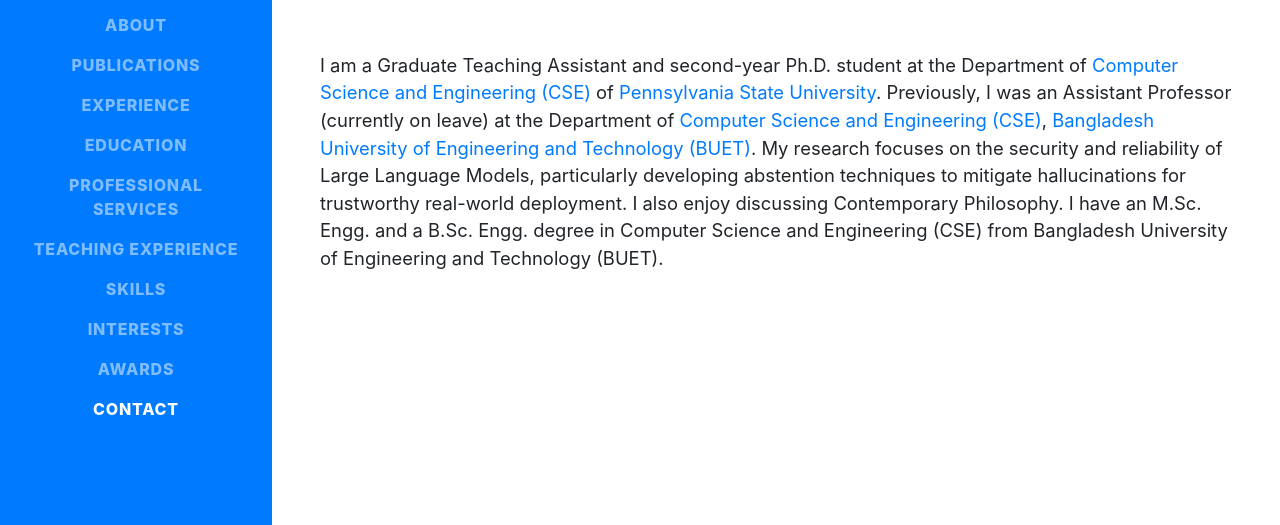
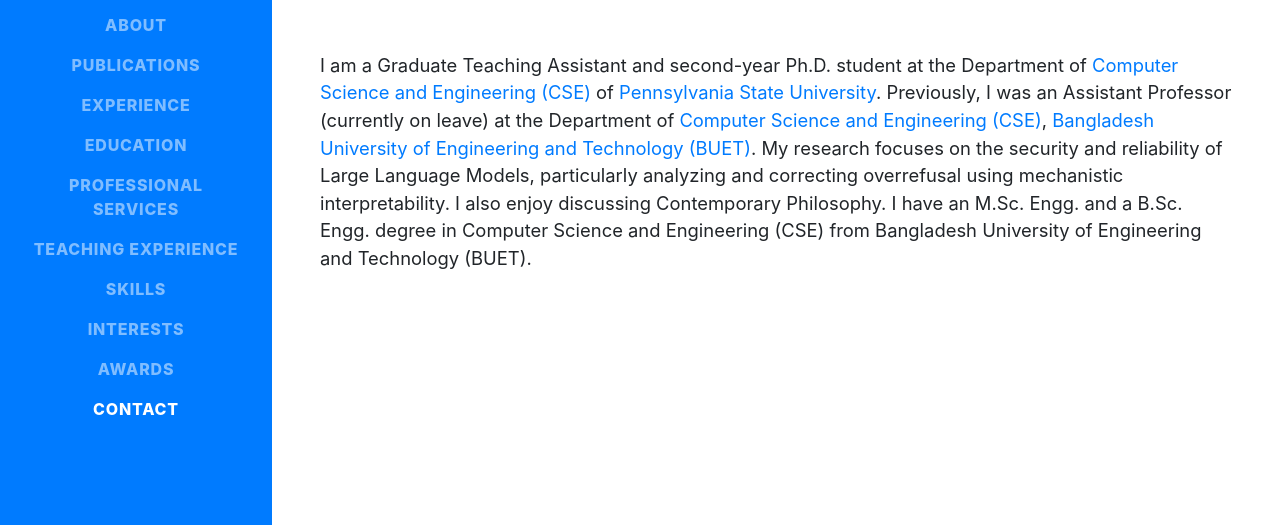
Before and after one commit to tzpranto/tzpranto.github.io, a website with bundled scripts: page index.html in a window 1280 px wide. Shown: the part 275-800 px from the top of the page. Built offline with nearby package versions, Linux system fonts and the light colour scheme; a web font is replaced by a local one.

Commit message:
Revise research focus in personal introduction
Updated the research focus description to specify analyzing and correcting overrefusal using mechanistic interpretability.

```diff
--- a/index.html
+++ b/index.html
@@ -91,7 +91,7 @@
         <div class="subheading mb-5">State College, PA, USA
         </div>
         <p class="lead mb-5">
-		I am a Graduate Teaching Assistant and second-year Ph.D. student at the Department of <a href="https://www.eecs.psu.edu/departments/EECS-Departments-Computer-Science-Engineering3.aspx"> Computer Science and Engineering (CSE)</a> of <a href="https://www.psu.edu/">Pennsylvania State University</a>. Previously, I was an Assistant Professor (currently on leave) at the Department of <a href="https://cse.buet.ac.bd">Computer Science and Engineering (CSE)</a>, <a href="https://buet.ac.bd" >Bangladesh University of Engineering and Technology (BUET)</a>. My research focuses on the security and reliability of Large Language Models, particularly developing abstention techniques to mitigate hallucinations for trustworthy real-world deployment. I also enjoy discussing Contemporary Philosophy. I have an M.Sc. Engg. and a B.Sc. Engg. degree  in Computer Science and Engineering (CSE) from Bangladesh University of Engineering and Technology (BUET). </p>
+		I am a Graduate Teaching Assistant and second-year Ph.D. student at the Department of <a href="https://www.eecs.psu.edu/departments/EECS-Departments-Computer-Science-Engineering3.aspx"> Computer Science and Engineering (CSE)</a> of <a href="https://www.psu.edu/">Pennsylvania State University</a>. Previously, I was an Assistant Professor (currently on leave) at the Department of <a href="https://cse.buet.ac.bd">Computer Science and Engineering (CSE)</a>, <a href="https://buet.ac.bd" >Bangladesh University of Engineering and Technology (BUET)</a>. My research focuses on the security and reliability of Large Language Models, particularly analyzing and correcting overrefusal using mechanistic interpretability. I also enjoy discussing Contemporary Philosophy. I have an M.Sc. Engg. and a B.Sc. Engg. degree  in Computer Science and Engineering (CSE) from Bangladesh University of Engineering and Technology (BUET). </p>
       </div>
     </section>
 
```
